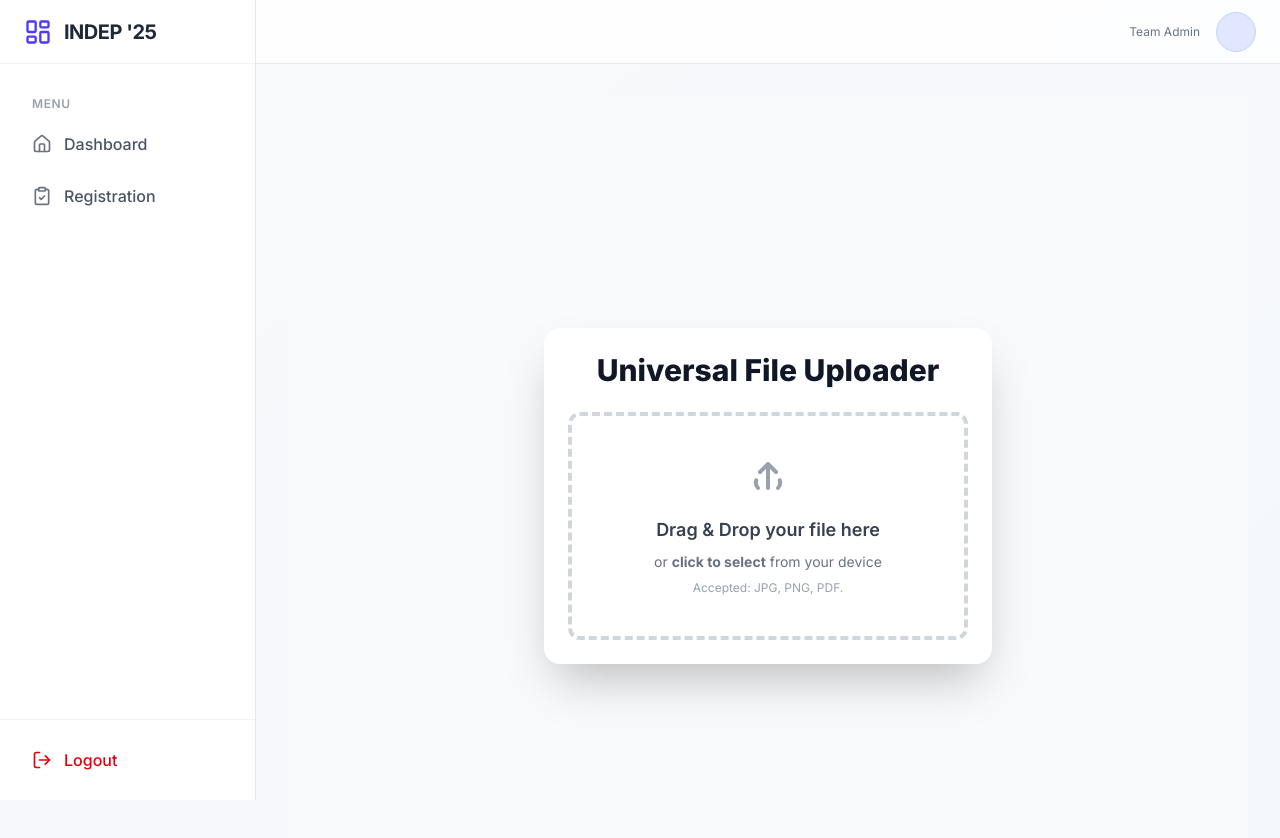
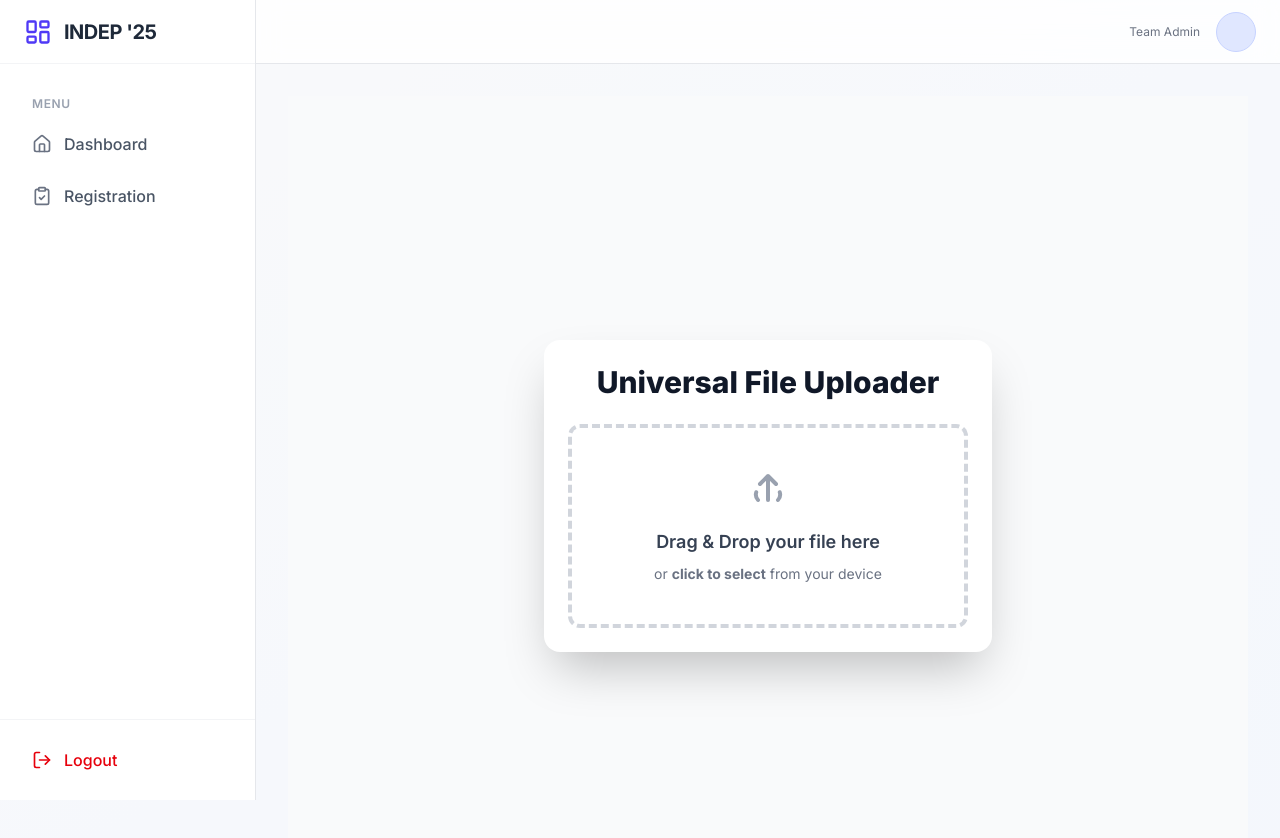
Before and after one commit to JWS-Technology/indep, a Next.js app: page /team/upload/1 in a window 1280 px wide. Shown: the top 838 px of the page. Built offline with nearby package versions, Linux system fonts and the light colour scheme; no server answers; the database is empty.

Commit message:
accepted types p tag removed

```diff
--- a/app/team/upload/[id]/page.tsx
+++ b/app/team/upload/[id]/page.tsx
@@ -208,9 +208,6 @@ const App = () => {
                 <p className="text-sm text-gray-500">
                     or <strong>click to select</strong> from your device
                 </p>
-                <p className="text-xs text-gray-400 mt-2">
-                    Accepted: JPG, PNG, PDF.
-                </p>
             </>
         );
     };
```
